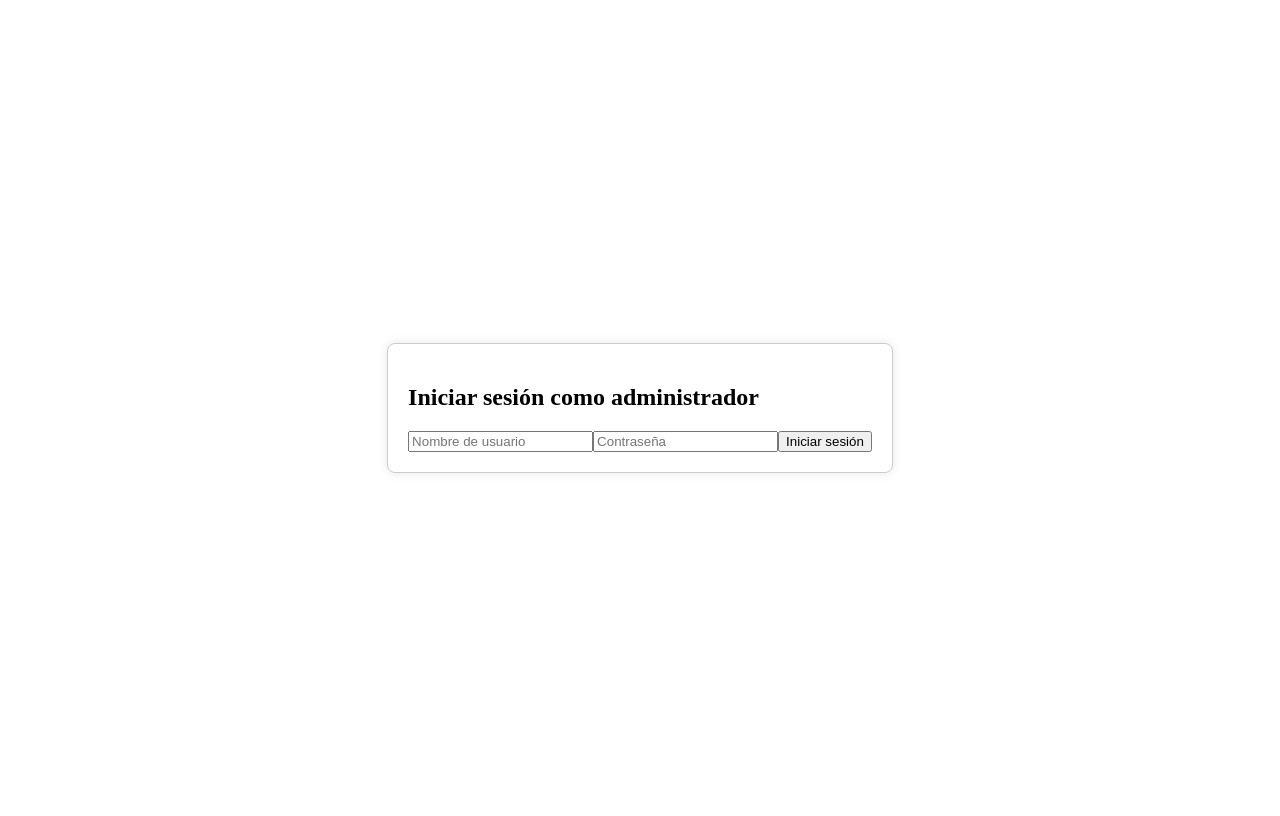
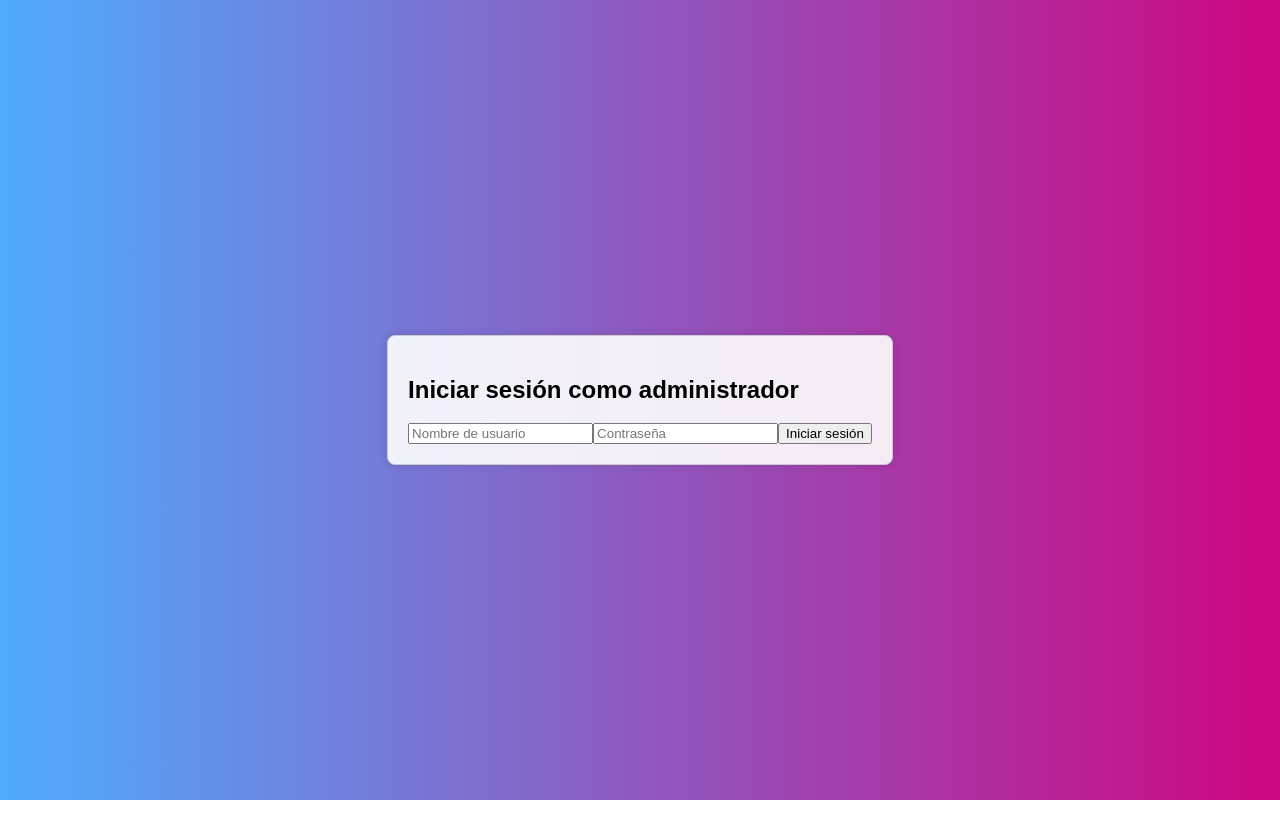
Before and after one commit to mati-ml/JSX-PP, a React (Create React App) app in the folder proyecto-final/: page /loginadmin in a window 1280 px wide. Built offline with nearby package versions, Linux system fonts and the light colour scheme.

Commit message:
Fondo del login

```diff
--- a/proyecto-final/src/pages/Login.css
+++ b/proyecto-final/src/pages/Login.css
@@ -1,10 +1,25 @@
+/* Login.css */
+body {
+  margin: 0;
+  padding: 0;
+  font-family: Arial, sans-serif;
+}
 
-/* Login.css */
 .login-container {
   display: flex;
+  flex-direction: column;
   justify-content: center;
   align-items: center;
   height: 100vh;
+  background: linear-gradient(to right, #4facfe, #ce0681);
+}
+
+.header-text {
+  color: white;
+  margin-bottom: 20px;
+  text-align: center;
+  font-size: 24px;
+  font-weight: bold;
 }
 
 .login-box {
@@ -12,5 +27,5 @@
   padding: 20px;
   border-radius: 8px;
   box-shadow: 0 0 10px rgba(0, 0, 0, 0.1);
-  background-color: #fff;
+  background-color: rgba(255, 255, 255, 0.9);
 }
```
